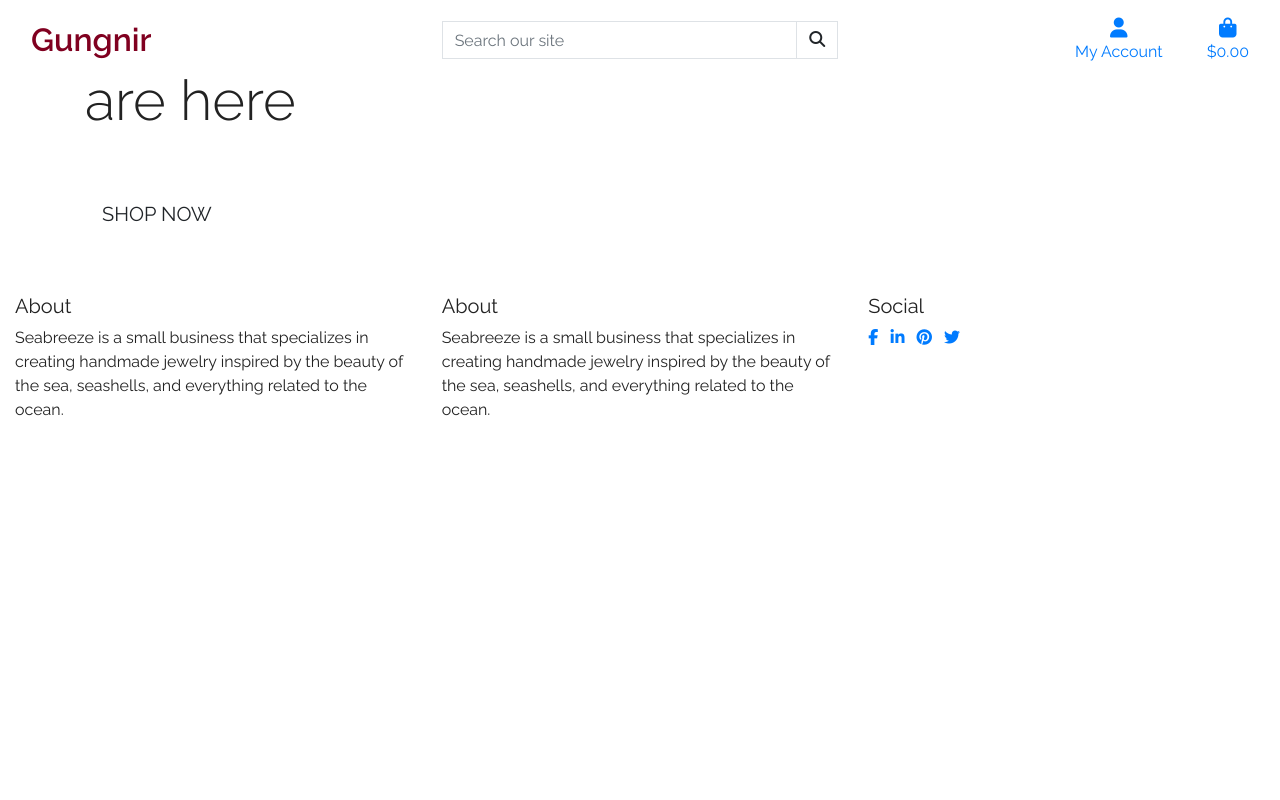
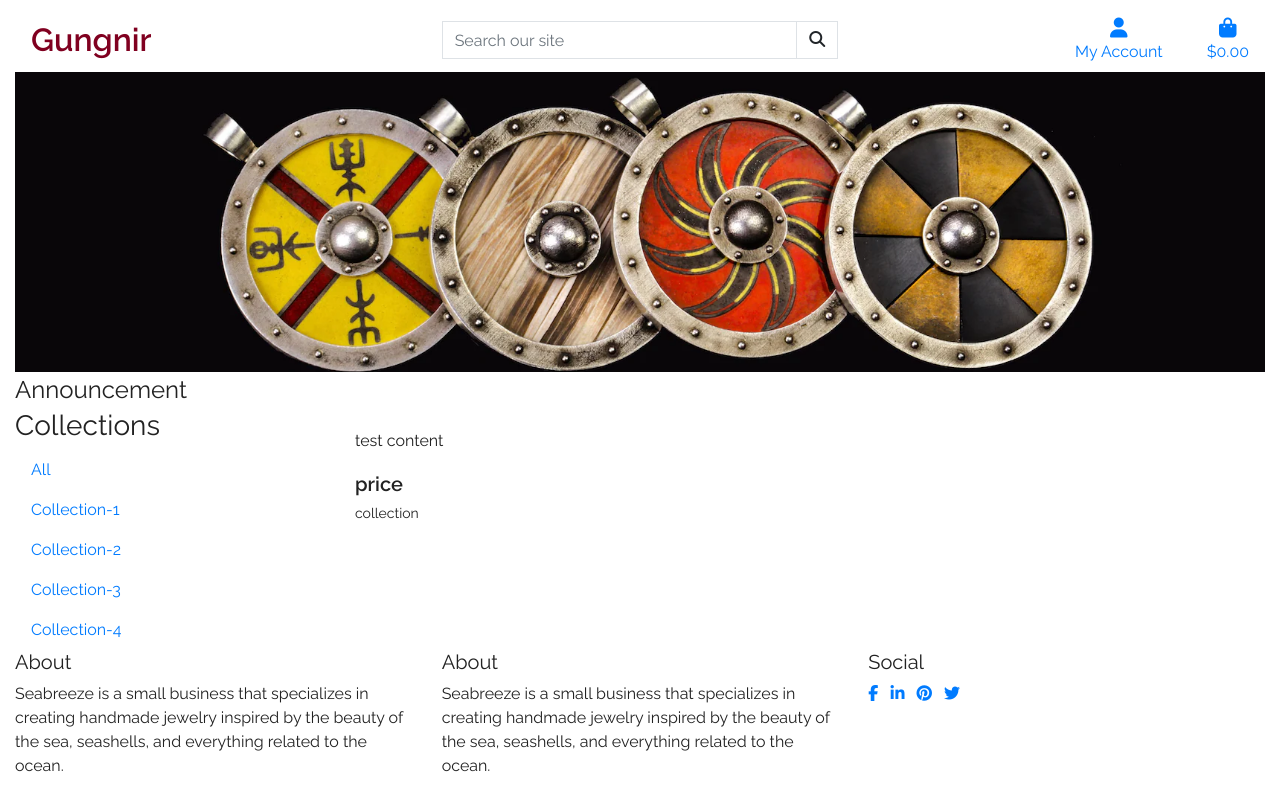
Before and after one commit to e-kai00/gungnir-shop, a Django app: page / in a window 1280 px wide. Run offline with Django 3.2, Linux system fonts and the light colour scheme; some libraries are stand-ins or nearby versions.

Commit message:
Add structure to index.html

```diff
--- a/home/templates/home/index.html
+++ b/home/templates/home/index.html
@@ -1,30 +1,84 @@
 {% extends "base.html" %}
 {% load static %}
 
-{% block page_header %}
-    <div class="container header-container">
-        <div class="row">
-            <div class="col"></div>
+
+{% block content %}
+
+<section class="container-fluid">
+    <!-- hero image -->
+    <div class="row">
+        <div class="col">
+            <div id="hero-image"></div>
         </div>
     </div>
-{% endblock %}
 
-{% block content %}
-    <!-- hero image -->
     <!-- announcement -->
-    <!-- categories/ collections on the left, and collapse on smaller screen (use Bootstap dropdowns) -->
-    <div class="container h-100">
-        <div class="row h-100">
-            <div class="col-7 col-md-6 my-auto">
-                <h1 class="display-4 logo-font text-black">
-                    The new collections are here
-                </h1>
-                <div class="my-5">
-                    <h4>
-                        <a href="" class="shop-now-button btn btn-lg rounded-0 text-uppercase py-3">Shop Now</a>
-                    </h4>
-                </div>
+    <div class="row">
+        <div class="col">
+            <div id="announcement">
+                <h4 class="logo-font my-1 text-left">Announcement</h4> <!-- will have CRUD functiomallity -->
             </div>
         </div>
     </div>
+
+
+    <div class="row">
+        <!-- Collections column -->
+        <div class="col-md-3 bg-color-shop-info section-column">
+            <div class="row">
+                <div class="col-12">
+                    <h3 class="section-heading uppercase">Collections</h3>
+                </div>
+            </div>
+            <div>
+                <ul class="nav flex-column">
+                    <li class="nav-item">
+                        <a class="nav-link" href="#">All</a>
+                    </li>
+                    <li class="nav-item">
+                        <a class="nav-link" href="#">Collection-1</a>
+                    </li>
+                    <li class="nav-item">
+                        <a class="nav-link" href="#">Collection-2</a>
+                    </li>
+                    <li class="nav-item">
+                        <a class="nav-link" href="#">Collection-3</a>
+                    </li>
+                    <li class="nav-item">
+                        <a class="nav-link" href="#">Collection-4</a>
+                    </li>
+                </ul>
+            </div>
+        </div>
+
+        <!-- products column -->
+        <div class="col-9">
+            <div class="row">
+                <div class="col-sm-6 col-md-3">
+                    <!-- card -->
+                    <div class="card h-100 border-0">
+                        <div class="card-body pb-0">
+                            <p>test content</p>
+                        </div>
+                        <div class="card-footer bg-white pt-0 border-0 text-left">
+                            <div class="row">
+                                <div class="col">
+                                    <p class="lead mb-0 text-left font-weight-bold"> price</p>
+                                    <p class="small mt-1 mb-0">collection</p>
+                                </div>
+                            </div>
+                        </div>
+                    </div>
+                </div>
+
+            </div>
+        </div>
+    </div>
+
+</section>
+
+<!-- hero image -->
+<!-- announcement -->
+<!-- categories/ collections on the left, and collapse on smaller screen (use Bootstap dropdowns) -->
+
 {% endblock %}
--- a/static/css/base.css
+++ b/static/css/base.css
@@ -15,3 +15,9 @@ body {
 .logo {
     color: #800020;
 }
+
+#hero-image {
+    background: url('/media/shield-necklace.webp') no-repeat center center;
+    background-size: cover;
+    height: 300px;
+}
--- a/templates/base.html
+++ b/templates/base.html
@@ -36,7 +36,7 @@
   </head>
 
   <body>
-    <header class="container-fluid fixed-top">
+    <header class="container-fluid ">
       <!-- logo and navbar -->
         <div class="row bg-white pt-lg-2 d-none d-lg-flex">
             <div class="col-12 col-lg-4 my-auto py-1 py-lg-0 text-center text-lg-left">
```
Also changed, not shown: media/shield-necklace.webp (added).
